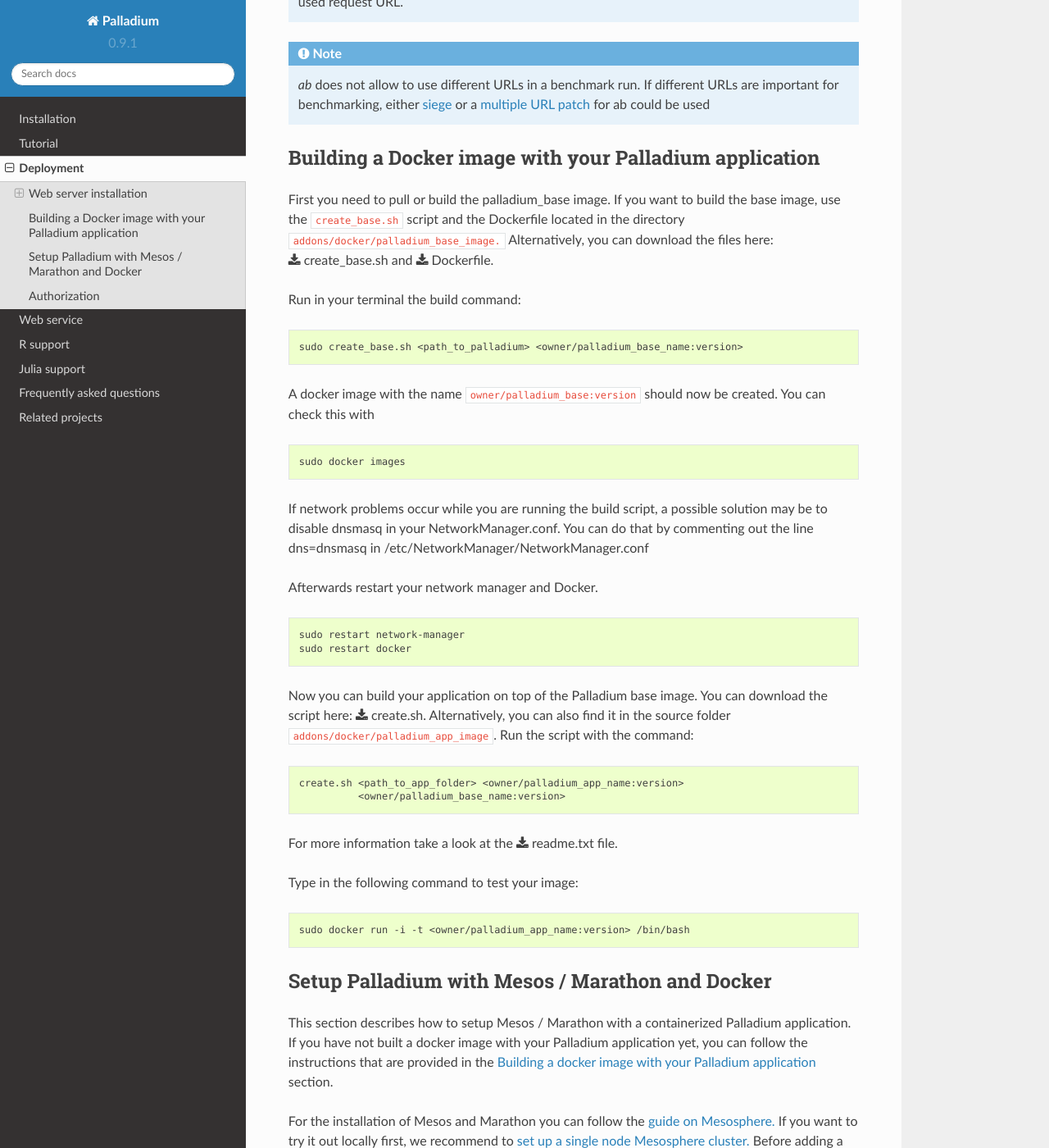
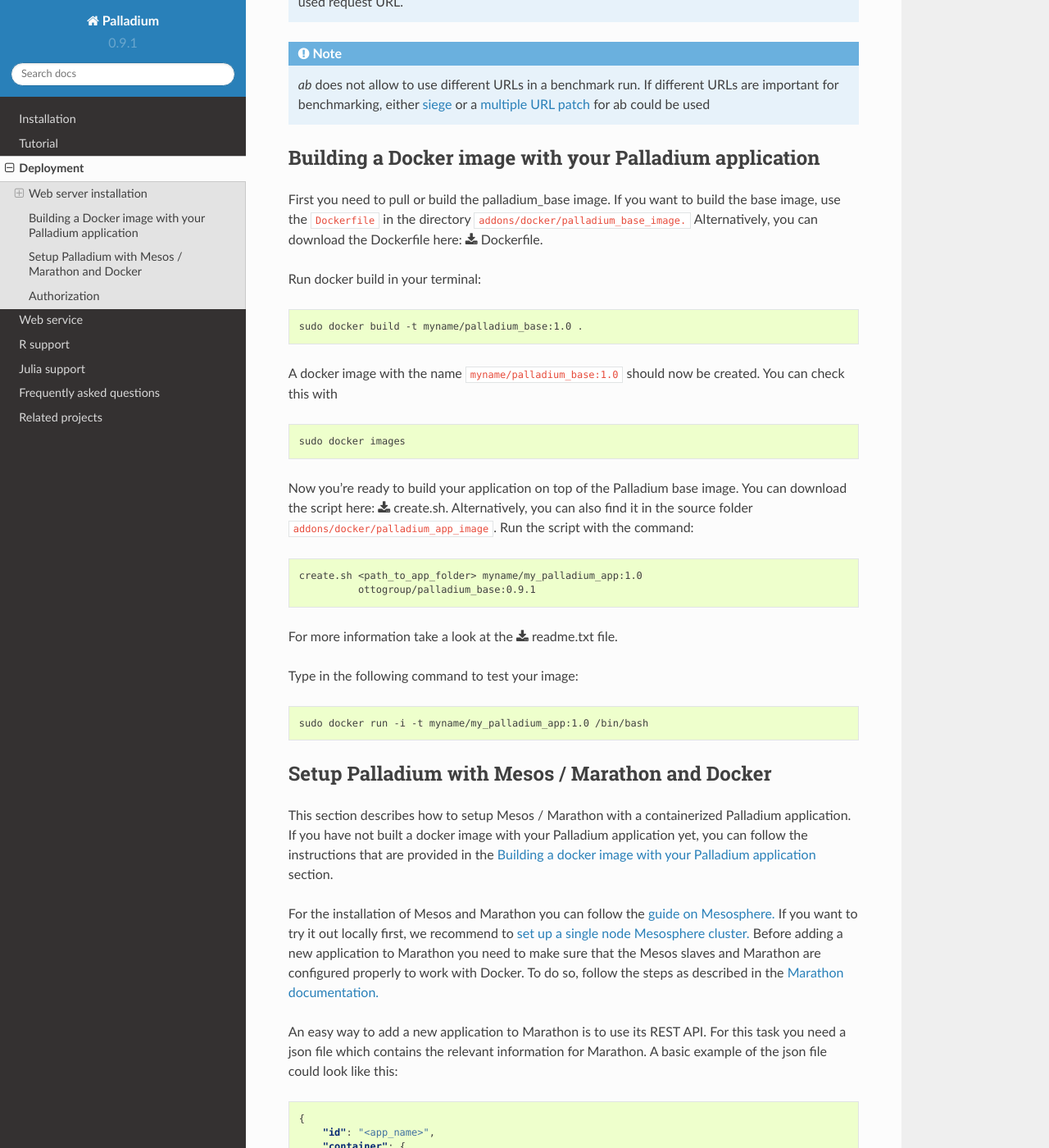
Before and after one commit to ottogroup/palladium, a Sphinx documentation site: the page built from docs/user/deployment.rst, in a window 1280 px wide and 1400 px high, scrolled down 1628 px. Shown: the whole window at 82% size. Built offline with Sphinx 7.4.7 and the Read the Docs theme 2.0.0, drawn with Linux system fonts in a browser that asks for light colours; pages that are not in the unit, such as notebooks, are missing from menus.

Commit message:
Simplified Docker 'base image' creation.

```diff
--- a/docs/user/deployment.rst
+++ b/docs/user/deployment.rst
@@ -107,41 +107,26 @@ Building a Docker image with your Palladium application
 =======================================================
 
 First you need to pull or build the palladium_base image. If you want
-to build the base image, use the ``create_base.sh`` script and the
-Dockerfile located in the directory
+to build the base image, use the ``Dockerfile`` in the directory
 ``addons/docker/palladium_base_image.`` Alternatively, you can
-download the files here: :download:`create_base.sh
-<../../addons/docker/palladium_base_image/create_base.sh>` and
-:download:`Dockerfile
+download the Dockerfile here: :download:`Dockerfile
 <../../addons/docker/palladium_base_image/Dockerfile>`.
 
-Run in your terminal the build command:
+Run docker build in your terminal:
 
 .. code-block:: bash
 
-  sudo create_base.sh <path_to_palladium> <owner/palladium_base_name:version>
+  sudo docker build -t myname/palladium_base:1.0 .
 
-A docker image with the name ``owner/palladium_base:version`` should now be
-created. You can check this with
+A docker image with the name ``myname/palladium_base:1.0`` should now
+be created. You can check this with
 
 .. code-block:: bash
 
   sudo docker images
 
-If network problems occur while you are running the build script, a
-possible solution may be to disable dnsmasq in your
-NetworkManager.conf. You can do that by commenting out the line
-dns=dnsmasq in /etc/NetworkManager/NetworkManager.conf
-
-Afterwards restart your network manager and Docker.
-
-.. code-block:: bash
-
-  sudo restart network-manager
-  sudo restart docker
-
-Now you can build your application on top of the Palladium base
-image. You can download the script here: :download:`create.sh
+Now you're ready to build your application on top of the Palladium
+base image. You can download the script here: :download:`create.sh
 <../../addons/docker/palladium_app_image/create.sh>`. Alternatively,
 you can also find it in the source folder
 ``addons/docker/palladium_app_image``. Run the script with the
@@ -149,8 +134,8 @@ command:
 
 .. code-block:: bash
 
-  create.sh <path_to_app_folder> <owner/palladium_app_name:version>
-            <owner/palladium_base_name:version>
+  create.sh <path_to_app_folder> myname/my_palladium_app:1.0
+            ottogroup/palladium_base:0.9.1
 
 For more information take a look at the :download:`readme.txt
 <../../addons/docker/palladium_app_image/readme.txt>` file.
@@ -159,7 +144,7 @@ Type in the following command to test your image:
 
 .. code-block:: bash
 
-  sudo docker run -i -t <owner/palladium_app_name:version> /bin/bash
+  sudo docker run -i -t myname/my_palladium_app:1.0 /bin/bash
 
 Setup Palladium with Mesos / Marathon and Docker
 ================================================
```
Also changed, not shown: 2 other files.
